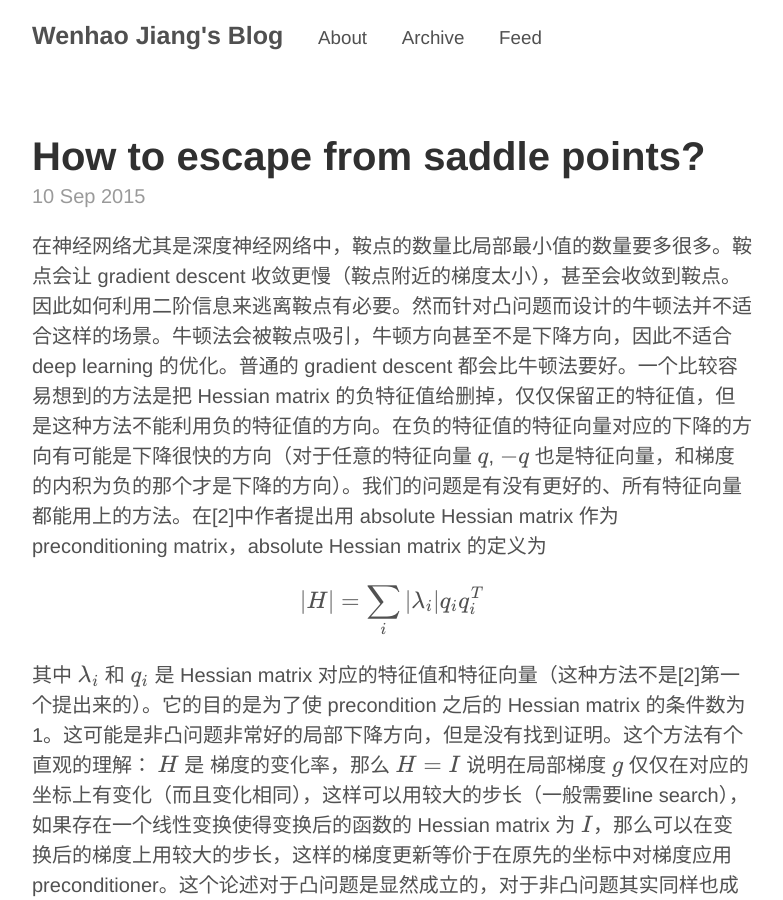
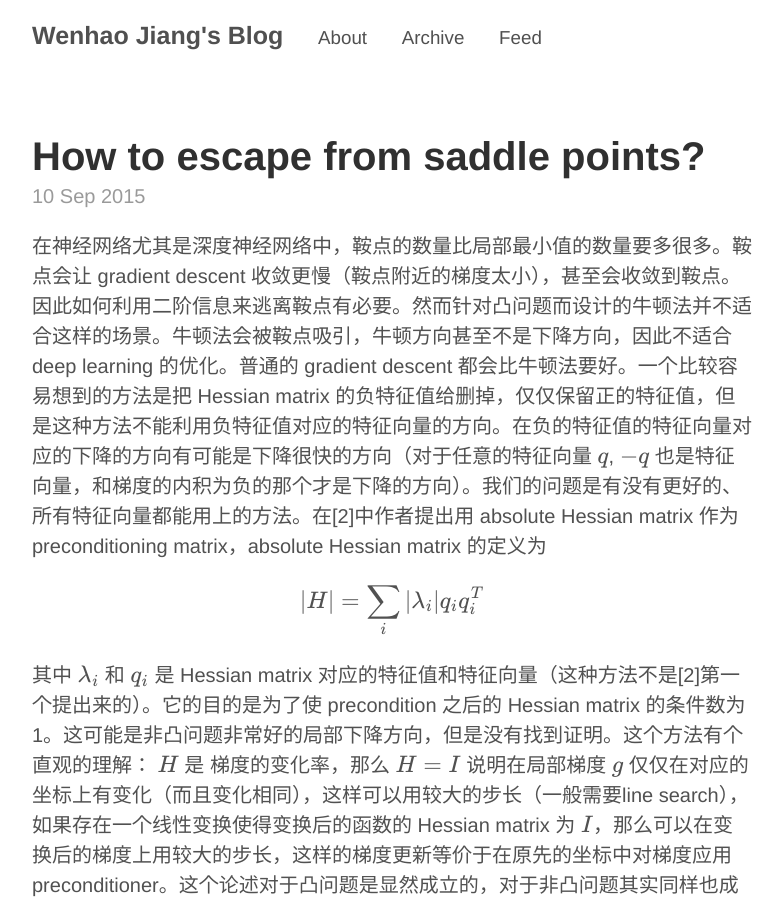
Before and after one commit to bjsc/cswhjiang.github.io, a Jekyll site: the page built from _posts/2015-09-10-escape-from-saddle-points.md, in a window 1280 px wide and 900 px high. Shown: the whole window, without its empty margins (248-1031 px from the left). Built offline with Jekyll 4.4.1, drawn with Linux system fonts in a browser that asks for light colours; formulas are drawn with MathJax 3; comment, search, counter and statistics services are not loaded.

Commit message:
saddle points

```diff
--- a/_posts/2015-09-10-escape-from-saddle-points.md
+++ b/_posts/2015-09-10-escape-from-saddle-points.md
@@ -4,7 +4,7 @@ title: How to escape from saddle points?
 comments: True
 ---
 
-在神经网络尤其是深度神经网络中，鞍点的数量比局部最小值的数量要多很多。鞍点会让 gradient descent 收敛更慢（鞍点附近的梯度太小），甚至会收敛到鞍点。因此如何利用二阶信息来逃离鞍点有必要。然而针对凸问题而设计的牛顿法并不适合这样的场景。牛顿法会被鞍点吸引，牛顿方向甚至不是下降方向，因此不适合 deep learning 的优化。普通的 gradient descent 都会比牛顿法要好。一个比较容易想到的方法是把 Hessian matrix 的负特征值给删掉，仅仅保留正的特征值，但是这种方法不能利用负的特征值的方向。在负的特征值的特征向量对应的下降的方向有可能是下降很快的方向（对于任意的特征向量 $$q$$, $$-q$$ 也是特征向量，和梯度的内积为负的那个才是下降的方向）。我们的问题是有没有更好的、所有特征向量都能用上的方法。在[2]中作者提出用 absolute Hessian matrix 作为 preconditioning  matrix，absolute Hessian matrix 的定义为
+在神经网络尤其是深度神经网络中，鞍点的数量比局部最小值的数量要多很多。鞍点会让 gradient descent 收敛更慢（鞍点附近的梯度太小），甚至会收敛到鞍点。因此如何利用二阶信息来逃离鞍点有必要。然而针对凸问题而设计的牛顿法并不适合这样的场景。牛顿法会被鞍点吸引，牛顿方向甚至不是下降方向，因此不适合 deep learning 的优化。普通的 gradient descent 都会比牛顿法要好。一个比较容易想到的方法是把 Hessian matrix 的负特征值给删掉，仅仅保留正的特征值，但是这种方法不能利用负特征值对应的特征向量的方向。在负的特征值的特征向量对应的下降的方向有可能是下降很快的方向（对于任意的特征向量 $$q$$, $$-q$$ 也是特征向量，和梯度的内积为负的那个才是下降的方向）。我们的问题是有没有更好的、所有特征向量都能用上的方法。在[2]中作者提出用 absolute Hessian matrix 作为 preconditioning  matrix，absolute Hessian matrix 的定义为
 
 $$
 |H| = \sum_i |\lambda_i| q_iq_i^T
```
